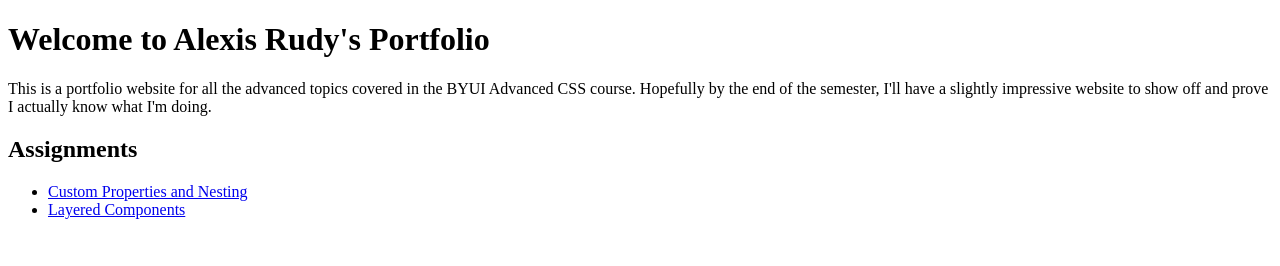
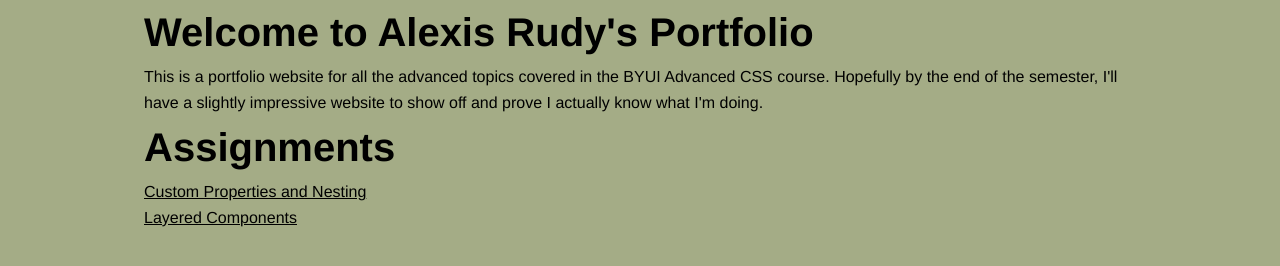
Before and after one commit to alexis-rudy/wdd331-portfolio, a website: page index.html in a window 1280 px wide. Drawn offline with Linux system fonts and the light colour scheme.

Commit message:
chore: remove pnpm lockfile and update package.json to remove packageManager entry

```diff
--- a/css/base/elements.css
+++ b/css/base/elements.css
@@ -1,5 +1,3 @@
-
-@layer base {
 body {
   font-family: var(--font-body);
   color: var(--color-text);
@@ -45,4 +43,12 @@ a:hover {
   /* fluid font size */
   font-size: clamp(0.625rem, 1.5vw, var(--font-title));
 }
+
+   /* ul {
+      display: flex;
+      justify-content: center;
+      gap: var(--spacing-medium); */
+   ul li{
+      list-style: none;
+
    }
--- a/css/layout/primary.css
+++ b/css/layout/primary.css
@@ -1,13 +1,10 @@
-@layer primary{
-/* Primary page layout: provided for you.
-   Focus your work on tokens, base, components, and utilities. */
-
 body {
     min-height: 100dvh;
     display: flex;
     flex-direction: column;
     font-family: var(--font-family, sans-serif);
     font-size: var(--font-size, 1rem);
+    background-color: var(--background-color);
 }
 
 main {
@@ -31,4 +28,3 @@ main {
     margin-inline: auto;
     padding: var(--space-lg, 2rem) var(--space-md, 1rem);
 }
-}
--- a/css/main.css
+++ b/css/main.css
@@ -1 +1,15 @@
 @layer tokens, base, layout, components, utilities;
+
+@import url('tokens/colors.css') layer(tokens);
+@import url('tokens/variables.css') layer(tokens);
+
+@import url('base/reset.css') layer(base);
+@import url('base/elements.css') layer(base);
+
+@import url('layout/primary.css') layer(layout);
+
+@import url('components/button.css') layer(components);
+@import url('components/card.css') layer(components);
+@import url('components/nav.css') layer(components);
+@import url('components/footer.css') layer(components);
+@import url('components/header.css') layer(components);
--- a/package.json
+++ b/package.json
@@ -1,5 +1,4 @@
 {
-	"packageManager": "pnpm@12.10.1+sha512.ba40a37eb1a370d60fea8c4cf1d364c13bcccef518e98ad2bcee954f539d38da37458e58261a3fa55e06523450ea0ffff9f497b135be41f2c15c1642bacace6c",
 	"devDependencies": {
 		"chokidar-cli": "^3.0.0",
 		"lightningcss-cli": "^1.33.0"
```
Also changed, not shown: dist/styles.css, pnpm-lock.yaml (deleted), 1 other file. Lines whose indentation alone changed are shown as unchanged.
